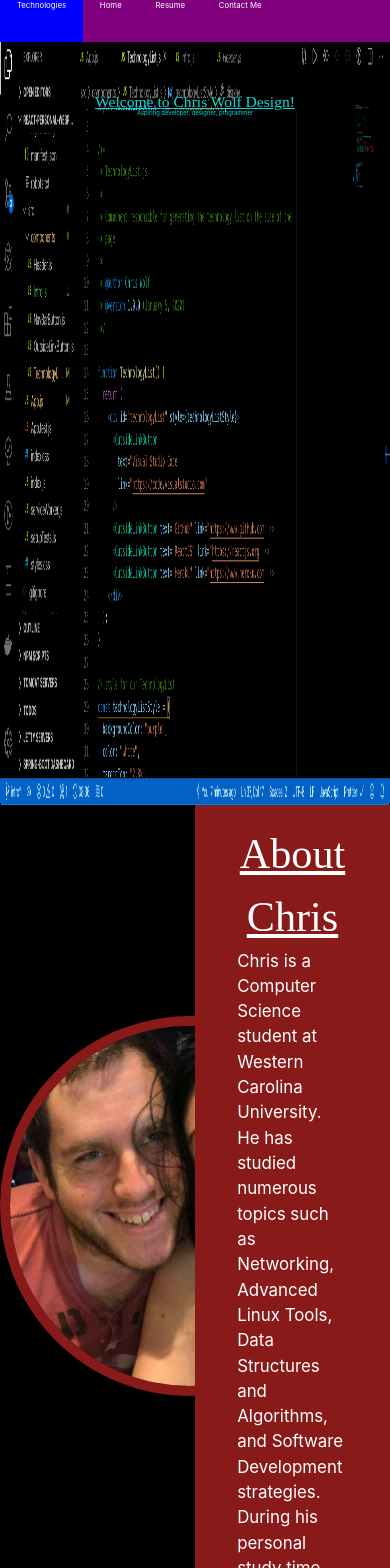
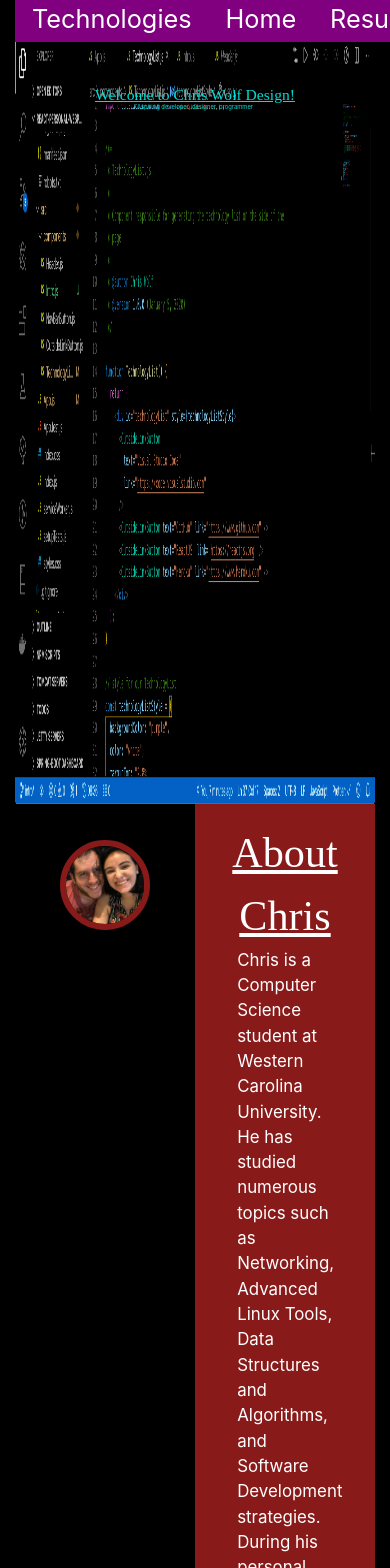
Before and after one commit to chriswolfdesign/chriswolfdesign, a React (Create React App) app: page / in a window 390 px wide. Shown: the top 1568 px of the page. Built offline with nearby package versions, Linux system fonts and the light colour scheme.

Commit message:
Attempted at making more mobile repsonive

```diff
--- a/public/index.html
+++ b/public/index.html
@@ -37,7 +37,7 @@
   </head>
   <body>
     <noscript>You need to enable JavaScript to run this app.</noscript>
-    <div id="root"></div>
+    <div id="root" class="container-fluid"></div>
     <!--
       This HTML file is a template.
       If you open it directly in the browser, you will see an empty page.
--- a/src/components/About.js
+++ b/src/components/About.js
@@ -59,7 +59,8 @@ const backgroundColorTheme = '#891A1A'
 
 // style for the entire About component
 const aboutStyle = {
-  height: '95vh'
+  minHeight: '100vh',
+  overflow: 'auto'
 }
 
 // style for the picture side of the component
@@ -73,7 +74,7 @@ const pictureHalfStyle = {
 // style for the biography side of the component
 const biographyHalfStyle = {
   backgroundColor: backgroundColorTheme,
-  height: '100%',
+  height: '100vh',
   width: '50%',
   float: 'right'
 }
@@ -81,9 +82,10 @@ const biographyHalfStyle = {
 // style for the image
 const imageStyle = {
   borderRadius: '50%',
-  width: '45vh',
-  marginTop: '25vh',
-  border: '10px solid ' + backgroundColorTheme
+  width: '50%',
+  height: 'auto',
+  marginTop: '20%',
+  border: '6px solid ' + backgroundColorTheme
 }
 
 // style for the header of the about biography
--- a/src/components/Footer.js
+++ b/src/components/Footer.js
@@ -26,7 +26,8 @@ const footerStyle = {
   paddingTop: '1vh',
   paddingLeft: '1vh',
   paddingBottom: '1vh',
-  lineHeight: '2.5vh'
+  lineHeight: '2.5vh',
+  fontSize: '2vh'
 }
 
 // the style for the links embedded into the footer
--- a/src/components/LinkButton.js
+++ b/src/components/LinkButton.js
@@ -22,8 +22,8 @@ export class LinkButton extends Component {
   getStyle = () => {
     return {
       cursor: "pointer",
-      padding: "10px",
-      fontSize: "16px",
+      marginBottom: "10px",
+      fontSize: "2vh",
       backgroundColor: this.state.hovered ? "blue" : "purple",
       color: "white",
       textDecoration: "none",
--- a/src/components/NavBarButton.js
+++ b/src/components/NavBarButton.js
@@ -20,7 +20,7 @@ export class NavBarButton extends Component {
   getStyle = () => {
     return {
       cursor: "pointer",
-      fontSize: "2vw",
+      fontSize: "3vh",
       backgroundColor: this.state.hovered ? "blue" : "purple",
       display: "inline-block",
       paddingBottom: '0',
--- a/src/components/NavBarLinkButton.js
+++ b/src/components/NavBarLinkButton.js
@@ -21,7 +21,8 @@ export class NavBarLinkButton extends Component {
   getStyle = () => {
     return {
       cursor: "pointer",
-      fontSize: "2vw",
+      fontSize: "3vh",
+      bottom: '0',
       backgroundColor: this.state.hovered ? "blue" : "purple",
       display: "inline-block",
       paddingBottom: '0',
```
